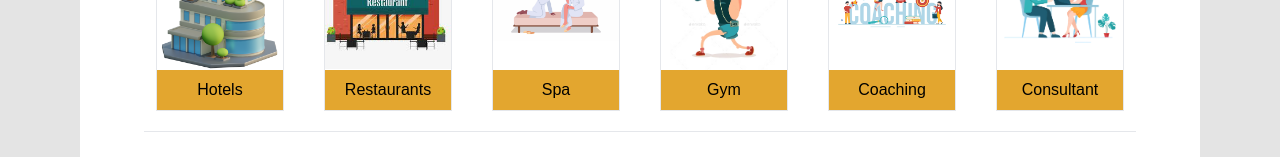
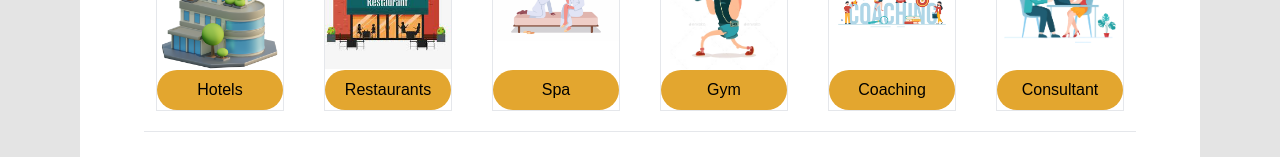
Before and after one commit to Terminator1601/AskYourDost, a Next.js app: page / in a window 1280 px wide. Shown: the part 287-444 px from the top of the page. Built offline with nearby package versions, Linux system fonts and the light colour scheme; no server answers; the database is empty.

Commit message:
added css to navbar and popular searches

```diff
--- a/components/Cards/PopularSearchCard.tsx
+++ b/components/Cards/PopularSearchCard.tsx
@@ -17,7 +17,7 @@ interface PopularSearchCardProps {
             alt={title}
             className=" w-32 h-32 mx-auto d-block object-contain"
           />
-          <h2 className='p-2' style={{background: "var(--orange)" }}>{title}</h2>
+          <h2 className='p-2 rounded-full ' style={{background: "var(--orange)" }}>{title}</h2>
           {/* <p>{description}</p> */}
         </div>
       </>
--- a/components/Navbar/Navbar.tsx
+++ b/components/Navbar/Navbar.tsx
@@ -40,7 +40,7 @@ const Navbar = () => {
           <img
             src="/images/downwardArrow.png" // Replace with your arrow icon path
             alt="Toggle"
-            className={`w-5 transform ${showItems ? "rotate-180" : ""}`}
+            className={`w-5 transform ${showItems ? "rotate-180" : "animate-bounce"}`}
           />
           <p>Options</p>
         </button>
--- a/components/PopularSearches/PopularSearches.tsx
+++ b/components/PopularSearches/PopularSearches.tsx
@@ -32,7 +32,7 @@ const PopularSearches = () => {
               )}`}
               key={index}
             >
-              <div className="px-3 text-center">
+              <div className="px-3 text-center ">
                 <PopularSearchCard
                   title={item.title}
                   imageUrl={item.imageUrl}
```
